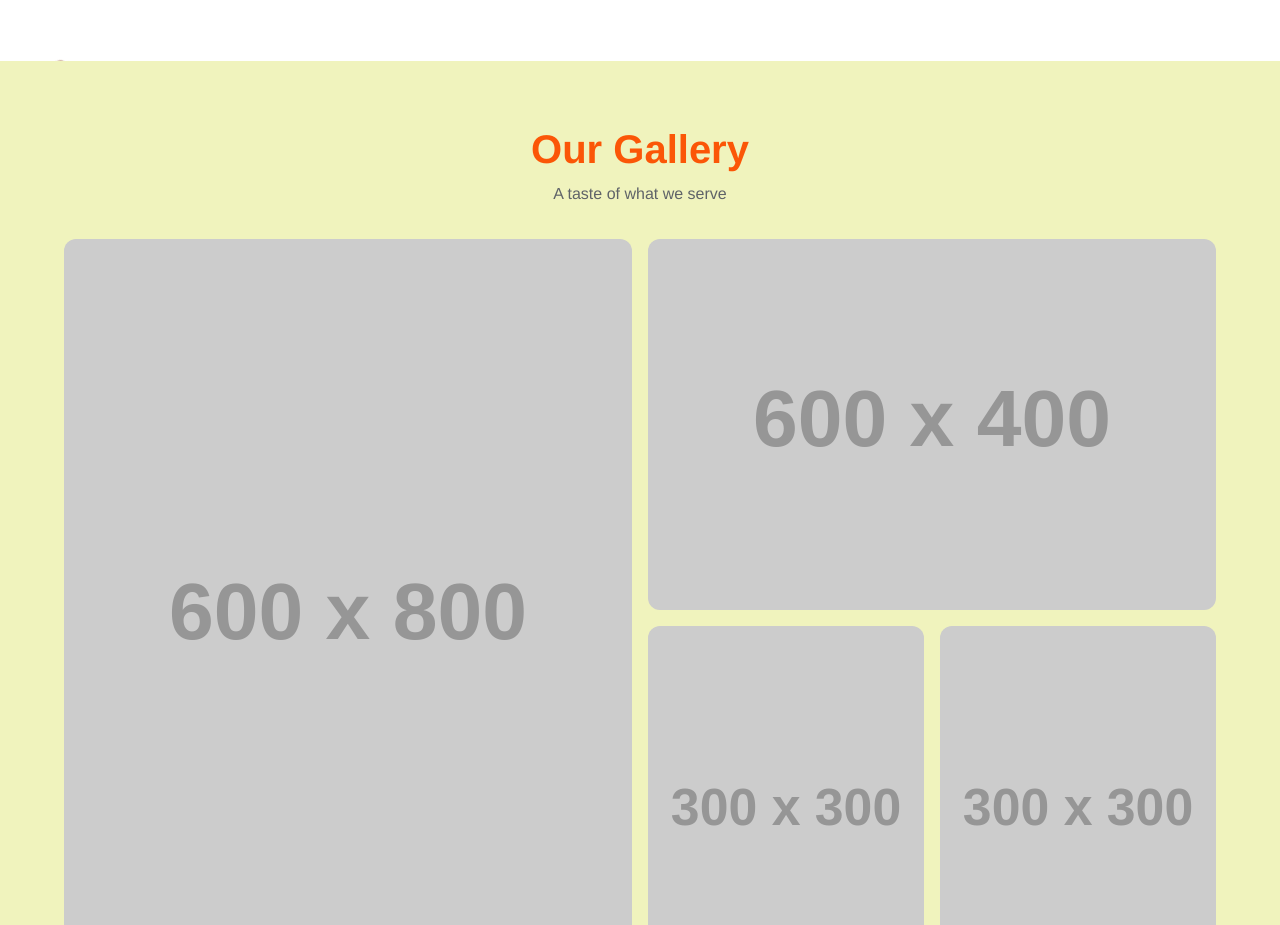
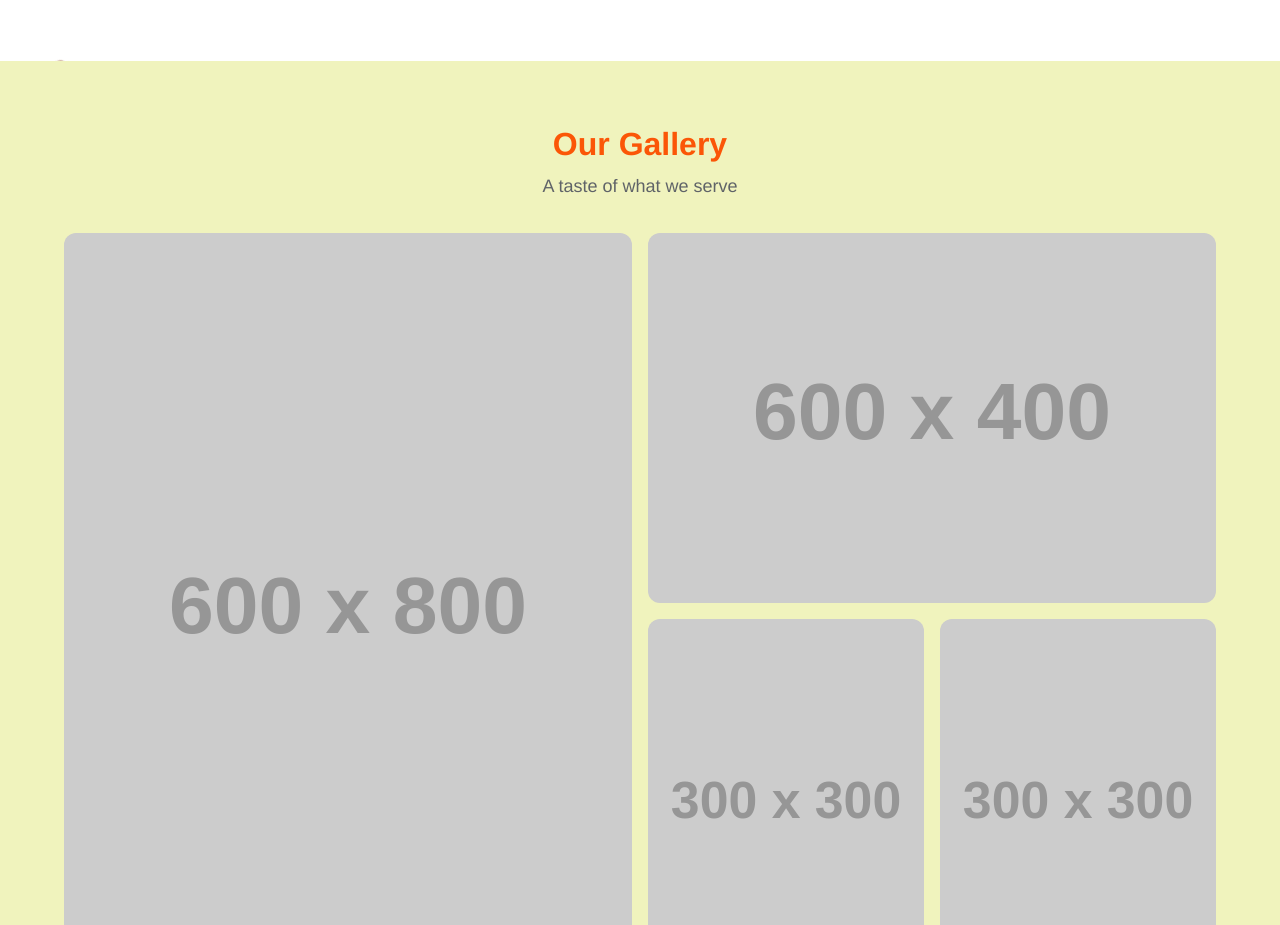
Before and after one commit to VikramMahey/nadarskitchen, a plain HTML site: page index.html in a window 1280 px wide. Shown: the part 3320-4245 px from the top of the page. Drawn offline with nearby package versions, Linux system fonts and the light colour scheme; no server answers; placeholder pictures from the web are drawn by us.

```diff
--- a/scss/sections/_gallery.scss
+++ b/scss/sections/_gallery.scss
@@ -7,6 +7,7 @@
         margin-bottom: 0.5rem;
         color: $color-heading;
         font-family: $font-family;
+        font-size: 2rem;
     }
 
     .section-subheading {
@@ -14,6 +15,7 @@
         margin-bottom: 2rem;
         color: $color-text-light;
         font-family: $font-family;
+        font-size: 1.125rem;
     }
 
     .gallery-grid {
```
Also changed, not shown: css/main.css, 1 other file.
